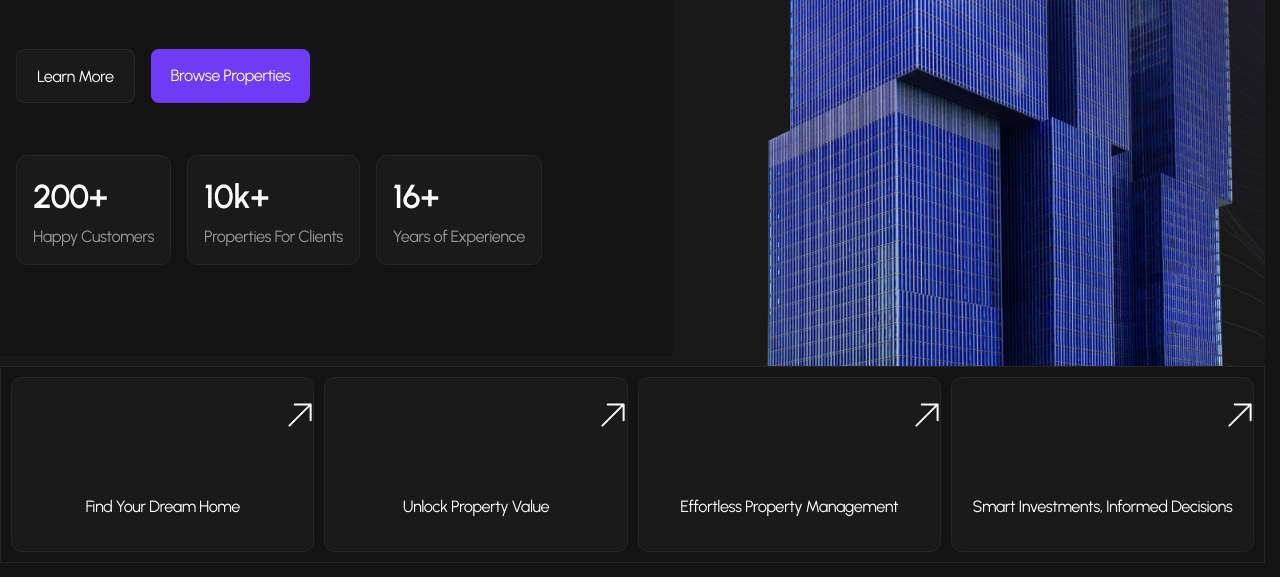
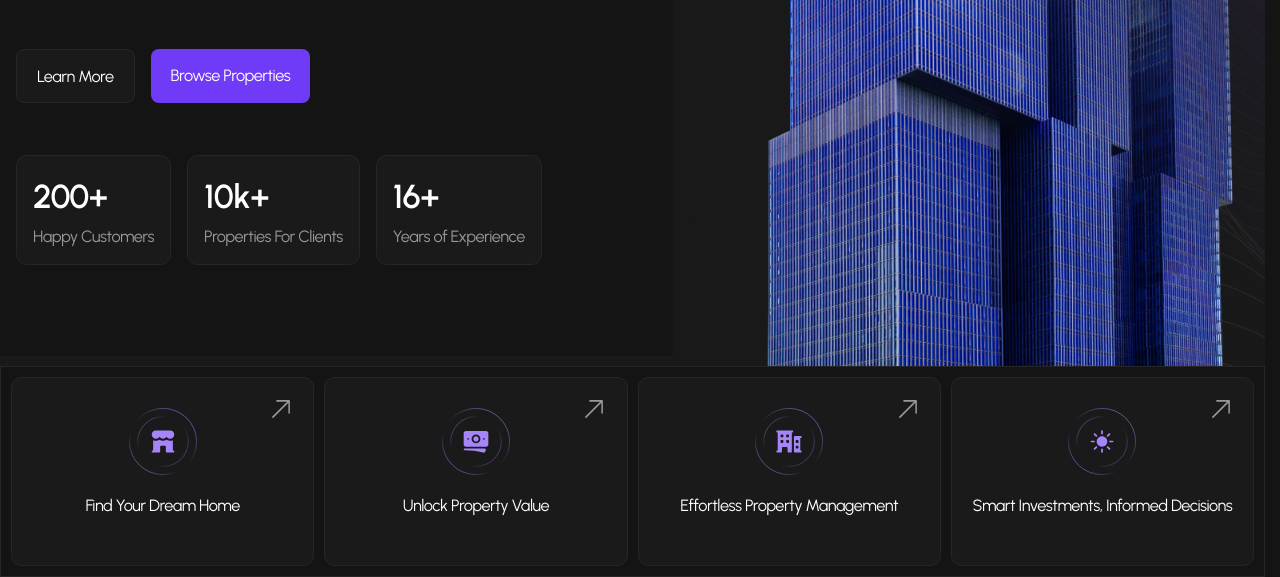
Before and after one commit to ADDICTMIND/Estatein, a website with bundled scripts: page index.html in a window 1280 px wide. Shown: the part 422-999 px from the top of the page. Built offline with nearby package versions, Linux system fonts and the light colour scheme.

Commit message:
fourth commit

```diff
--- a/index.html
+++ b/index.html
@@ -155,44 +155,68 @@
                     <div class="proposals__inner">
                         <ul class="proposals__list">
                             <li class="proposals__item tile">
+                                <img
+                                    class="proposals__image"
+                                    src="./images/proposals/1.svg"
+                                    alt=""
+                                    width="82" height="82" loading="lazy"
+                                />
                                 <a href="" class="proposals__link">
                                     Find Your Dream Home
-                                    <span class="proposals__icon">
-                                        <svg width="34" height="34" viewBox="0 0 34 34" fill="none" xmlns="http://www.w3.org/2000/svg">
+                                </a>
+                                <span>
+                                    <svg class="proposals__icon" width="34" height="34" viewBox="0 0 34 34" fill="none" xmlns="http://www.w3.org/2000/svg">
                                         <path d="M6.375 27.625L27.625 6.375M27.625 6.375L11.6875 6.375M27.625 6.375V22.3125" stroke="#4D4D4D" stroke-width="2" stroke-linecap="round" stroke-linejoin="round"/>
                                     </svg>
                                 </span>
-                                </a>
                             </li>
                             <li class="proposals__item tile">
+                                <img
+                                    class="proposals__image"
+                                    src="./images/proposals/2.svg"
+                                    alt=""
+                                    width="82" height="82" loading="lazy"
+                                />
                                 <a href="" class="proposals__link">
                                     Unlock Property Value
-                                    <span class="proposals__icon">
-                                    <svg width="34" height="34" viewBox="0 0 34 34" fill="none" xmlns="http://www.w3.org/2000/svg">
+                                </a>
+                                <span>
+                                    <svg class="proposals__icon" width="34" height="34" viewBox="0 0 34 34" fill="none" xmlns="http://www.w3.org/2000/svg">
                                         <path d="M6.375 27.625L27.625 6.375M27.625 6.375L11.6875 6.375M27.625 6.375V22.3125" stroke="#4D4D4D" stroke-width="2" stroke-linecap="round" stroke-linejoin="round"/>
                                     </svg>
                                 </span>
-                                </a>
                             </li>
                             <li class="proposals__item tile">
+                                <img
+                                    class="proposals__image"
+                                    src="./images/proposals/3.svg"
+                                    alt=""
+                                    width="82" height="82" loading="lazy"
+                                />
                                 <a href="" class="proposals__link">
                                     Effortless Property Management
-                                    <span class="proposals__icon">
-                                    <svg width="34" height="34" viewBox="0 0 34 34" fill="none" xmlns="http://www.w3.org/2000/svg">
+                                </a>
+                                <span>
+                                    <svg class="proposals__icon" width="34" height="34" viewBox="0 0 34 34" fill="none" xmlns="http://www.w3.org/2000/svg">
                                         <path d="M6.375 27.625L27.625 6.375M27.625 6.375L11.6875 6.375M27.625 6.375V22.3125" stroke="#4D4D4D" stroke-width="2" stroke-linecap="round" stroke-linejoin="round"/>
                                     </svg>
                                 </span>
-                                </a>
                             </li>
                             <li class="proposals__item tile">
+                                <img
+                                    class="proposals__image"
+                                    src="./images/proposals/4.svg"
+                                    alt=""
+                                    width="82" height="82" loading="lazy"
+                                />
                                 <a href="" class="proposals__link">
                                     Smart Investments, Informed Decisions
-                                    <span class="proposals__icon">
-                                    <svg width="34" height="34" viewBox="0 0 34 34" fill="none" xmlns="http://www.w3.org/2000/svg">
+                                </a>
+                                <span>
+                                    <svg class="proposals__icon" width="34" height="34" viewBox="0 0 34 34" fill="none" xmlns="http://www.w3.org/2000/svg">
                                         <path d="M6.375 27.625L27.625 6.375M27.625 6.375L11.6875 6.375M27.625 6.375V22.3125" stroke="#4D4D4D" stroke-width="2" stroke-linecap="round" stroke-linejoin="round"/>
                                     </svg>
                                 </span>
-                                </a>
                             </li>
                         </ul>
                     </div>
--- a/styles/blocks/_hero.scss
+++ b/styles/blocks/_hero.scss
@@ -52,13 +52,17 @@
         flex: 0 0 50%;
         translate: -100% 0;
 
-        &-building {
+        &-building { // img.hero__image-bulding
             position: absolute;
             width: 100%;
             height: 100%;
             top: 0;
             left: 0;
             object-fit: cover;
+
+            @include desktop-above {
+                object-position: 0 0;
+            }
         }
     }
 
--- a/styles/blocks/_input.scss
+++ b/styles/blocks/_input.scss
@@ -46,5 +46,3 @@
         }
     }
 }
-
-//Добавить область нажатия для бургер кнопки
--- a/styles/blocks/_proposals.scss
+++ b/styles/blocks/_proposals.scss
@@ -21,9 +21,38 @@
 
     &__item {
         position: relative;
+        display: flex;
+        flex-direction: column;
+        align-items: center;
+        justify-content: center;
         text-align: center;
+        row-gap: fluid(20, 14);
         width: 100%;
-        padding: fluid(142, 82) fluid(20, 14) fluid(40, 20);
+        padding: rem(40) rem(20);
+
+        @include laptop {
+            padding: rem(30) rem(16);
+        }
+
+        @include mobile {
+            padding: rem(20) rem(14);
+        }
+    }
+
+    &__image {
+        // --sizeImageProposals: rem(82);
+
+        // @include square(var(--sizeImageProposals));
+
+        // @include laptop {
+        //     --sizeImageProposals: rem(60);
+        // }
+
+        // @include laptop {
+        //     --sizeImageProposals: rem(48);
+        // }
+        width: fluid(82, 48);
+        height: fluid(82, 48);
     }
 
     &__link {
@@ -31,8 +60,16 @@
     }
 
     &__icon {
+        --sizeIconProposalsArrow: #{rem(34)};
+
+        @include square(var(--sizeIconProposalsArrow));
+
         position: absolute;
-        top: rem(20);
-        left: 90%;
+        top: 10%;
+        left: 85%;
+
+        @include laptop {
+            --sizeIconProposalsArrow: #{rem(26)};
+        }
     }
 }
--- a/styles/helpers/_media.scss
+++ b/styles/helpers/_media.scss
@@ -1,9 +1,16 @@
 @use './functions' as *;
 
+$desktop: 1920.98;
 $laptop: 1440.98;
 $tablet: 1023.98;
 $mobile: 767.98;
 $mobile-s: 480.98;
+
+@mixin desktop-above {
+    @media (width > rem($desktop)) {
+        @content;
+    }
+}
 
 @mixin laptop-above {
     @media (width > rem($laptop)) {
```
Also changed, not shown: images/proposals/1.svg (added), images/proposals/2.svg (added), images/proposals/3.svg (added), images/proposals/4.svg (added), styles/main.css, 1 other file. Lines whose indentation alone changed are shown as unchanged.
